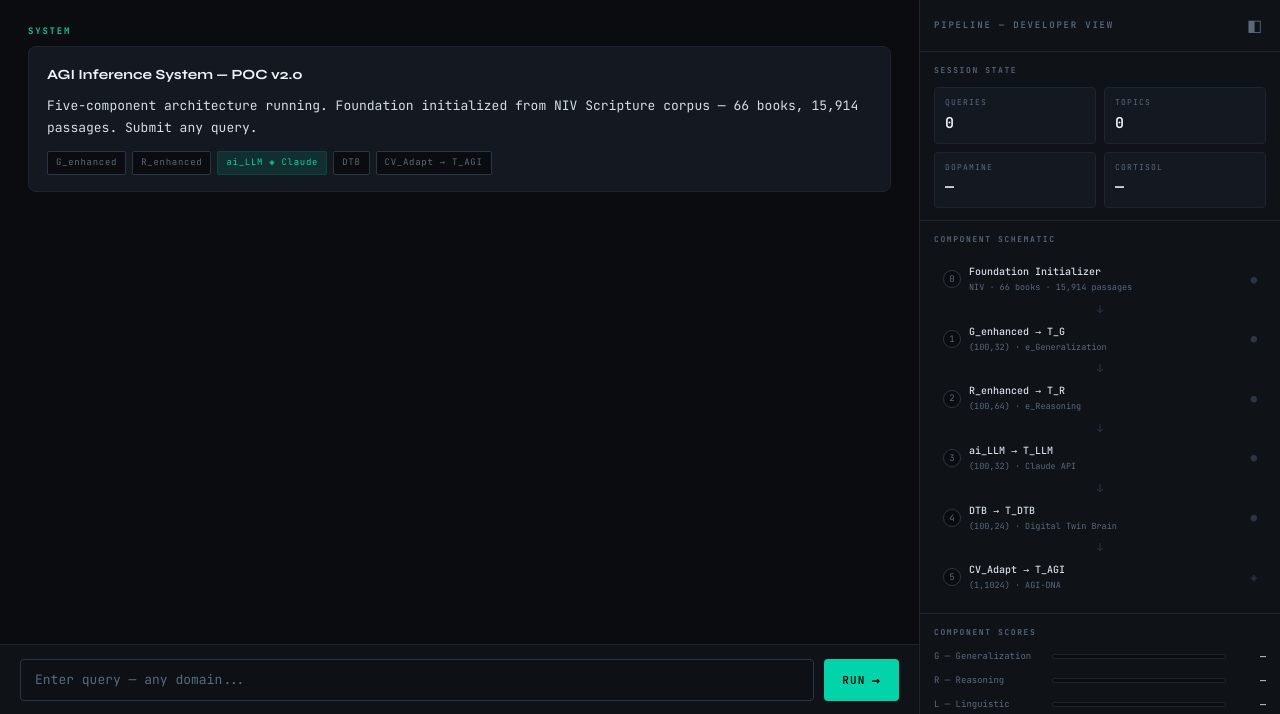
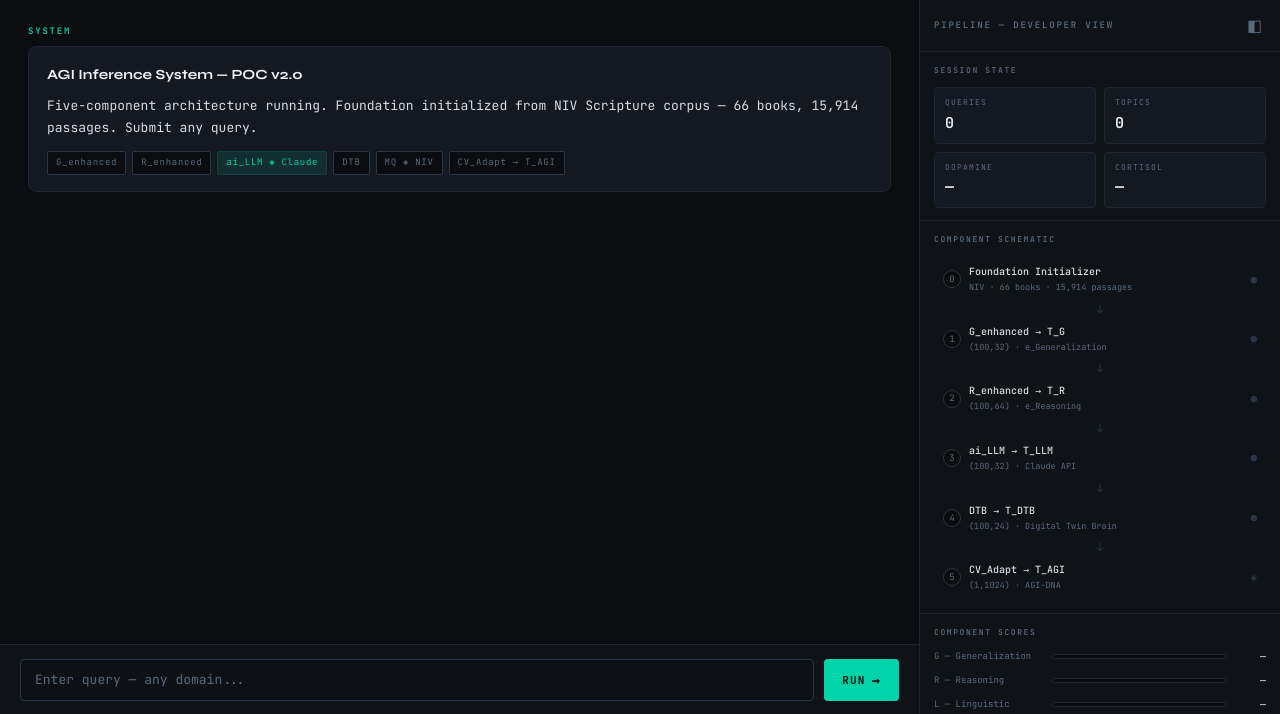
Before and after one commit to Osterneck/ai2agi, a Flask app: page / in a window 1280 px wide. Shown: the part 52-766 px from the top of the page. Run offline with Flask 3, Linux system fonts and the light colour scheme.

Commit message:
Add IDs to component pills in index.html

```diff
--- a/templates/index.html
+++ b/templates/index.html
@@ -46,11 +46,12 @@
           <p class="welcome-title">AGI Inference System — POC v2.0</p>
           <p>Five-component architecture running. Foundation initialized from NIV Scripture corpus — 66 books, 15,914 passages. Submit any query.</p>
           <div class="component-pills">
-            <span class="pill">G_enhanced</span>
-            <span class="pill">R_enhanced</span>
-            <span class="pill pill-accent">ai_LLM ◈ Claude</span>
-            <span class="pill">DTB</span>
-            <span class="pill">CV_Adapt → T_AGI</span>
+            <span class="pill" id="pill-G">G_enhanced</span>
+            <span class="pill" id="pill-R">R_enhanced</span>
+            <span class="pill pill-accent" id="pill-LLM">ai_LLM ◈ Claude</span>
+            <span class="pill" id="pill-DTB">DTB</span>
+            <span class="pill" id="pill-MQ">MQ ◈ NIV</span>
+            <span class="pill" id="pill-CV">CV_Adapt → T_AGI</span>
           </div>
         </div>
       </div>
```
